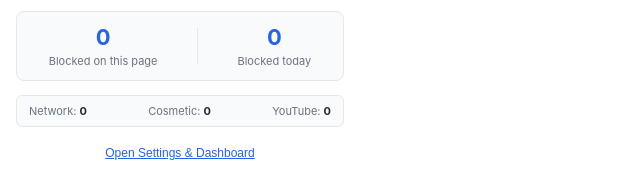
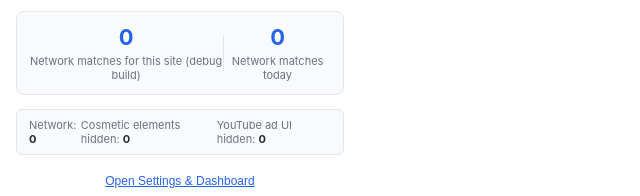
Before and after one commit to suyabamin/su-new-ad-blocker, a website with bundled scripts: page src/popup/popup.html in a window 1280 px wide. Shown: the part 140-336 px from the top of the page, without its empty margins (0-640 px from the left). Built offline with nearby package versions, Linux system fonts and the light colour scheme; no server answers.

Commit message:
feat: update popup.html
Task: NONE

```diff
--- a/src/popup/popup.html
+++ b/src/popup/popup.html
@@ -34,19 +34,23 @@
       <section class="stats-card">
         <div class="stats-item">
           <span class="stats-number" id="tab-blocked-count">0</span>
-          <span class="stats-label">Blocked on this page</span>
+          <span class="stats-label">Network matches for this site (debug build)</span>
         </div>
         <div class="stats-divider"></div>
         <div class="stats-item">
           <span class="stats-number" id="today-blocked-count">0</span>
-          <span class="stats-label">Blocked today</span>
+          <span class="stats-label">Network matches today</span>
         </div>
       </section>
 
       <section class="breakdown-section" id="breakdown-section">
         <span class="breakdown-item">Network: <strong id="count-network">0</strong></span>
-        <span class="breakdown-item">Cosmetic: <strong id="count-cosmetic">0</strong></span>
-        <span class="breakdown-item">YouTube: <strong id="count-youtube">0</strong></span>
+        <span class="breakdown-item"
+          >Cosmetic elements hidden: <strong id="count-cosmetic">0</strong></span
+        >
+        <span class="breakdown-item"
+          >YouTube ad UI hidden: <strong id="count-youtube">0</strong></span
+        >
       </section>
 
       <footer class="popup-footer">
```
